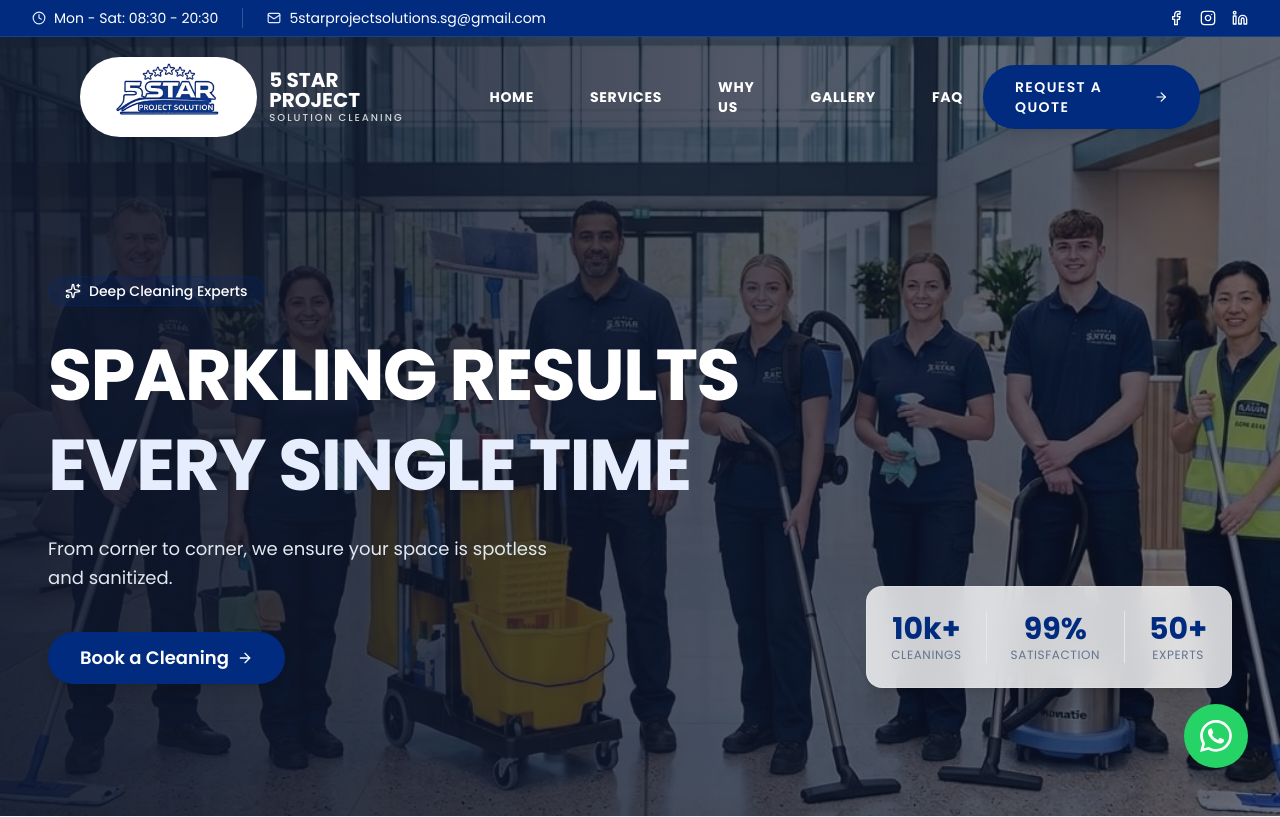
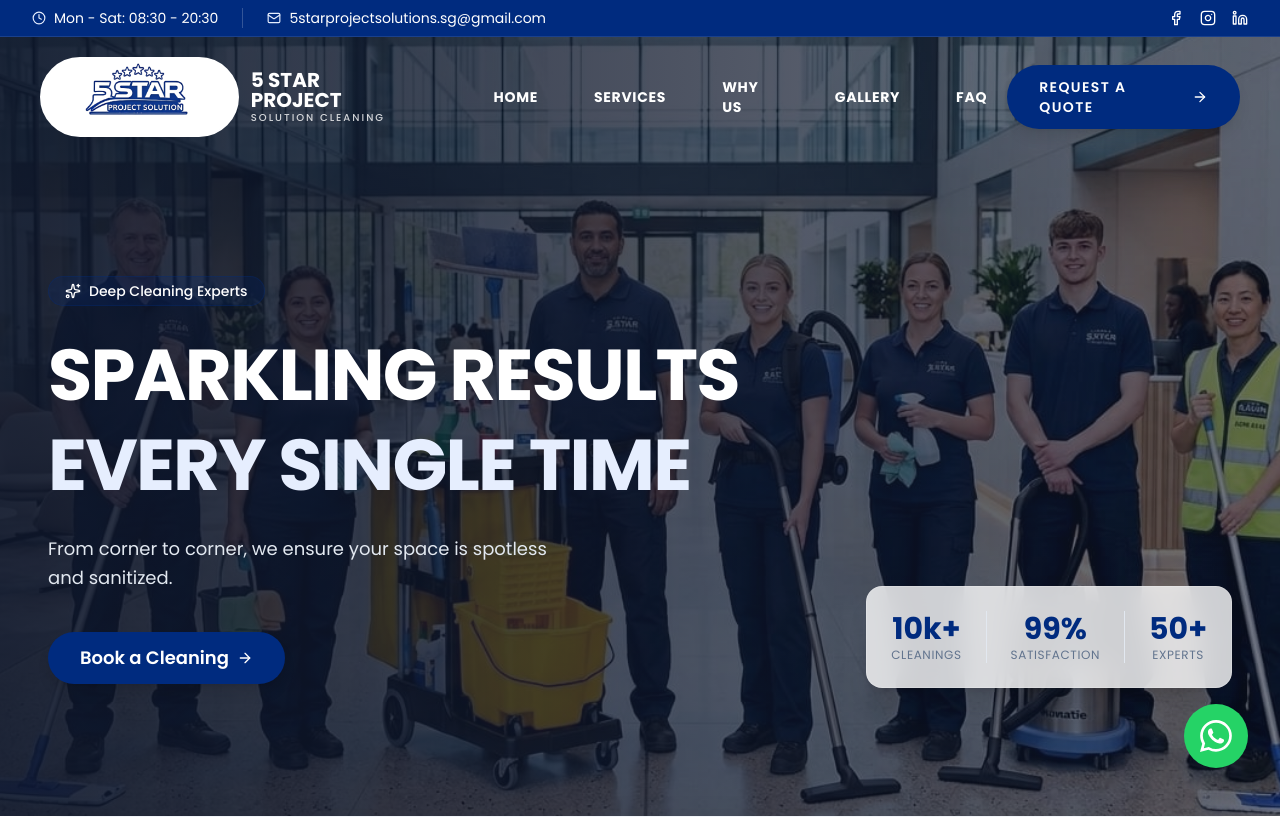
Before and after one commit to evoulth/5-star-project-solution, a React (Vite) app: page / in a window 1280 px wide. Shown: the top 817 px of the page. Built offline with nearby package versions, Linux system fonts and the light colour scheme.

Commit message:
Update App.tsx

```diff
--- a/src/App.tsx
+++ b/src/App.tsx
@@ -253,8 +253,8 @@ const Navbar = () => {
           </motion.div>
         )}
       </AnimatePresence>
-      <nav className={`w-full justify-center transition-all duration-300  ${isScrolled ? ' bg-white/95 backdrop-blur-md py-3 shadow-lg' : 'bg-transparent py-5'}`}>
-        <div className="max-w-7xl mx-15 px-5 md:px- flex justify-between items-center">
+      <nav className={`w-full transition-all duration-300 ${isScrolled ? 'bg-white/95 backdrop-blur-md py-3 shadow-lg' : 'bg-transparent py-5'}`}>
+        <div className="max-w-7xl mx-auto px-5 md:px-10 flex justify-between items-center w-full">
           <div className="flex items-center gap-4 md:gap-8">
             <a href="#" className="group flex items-center gap-3">
               <div className={`relative overflow-hidden transition-all duration-500 rounded-full border-2 ${isScrolled ? 'border-brand-blue shadow-md' : 'border-white'} bg-white px-5 md:px- py-0 flex items justify-center  group-hover:shadow-xl h-12 md:h-20 w-32 md:w-50`}>
@@ -317,10 +317,8 @@ const Navbar = () => {
             transition={{ type: 'spring', damping: 25, stiffness: 200 }}
             className="fixed inset-0 z-[60] bg-white text-brand-blue p-8 flex flex-col"
           >
-            <div className="flex justify-between items-center mb-12">
-              <div className="overflow-hidden rounded-full border-2 border-brand-blue bg-white p-1">
-                <img src="/assets/logo.png" alt="Logo" className="h-10 w-auto" />
-              </div>
+            <div className="flex justify-\ items-center mb-12">
+
               <button onClick={() => setIsMobileMenuOpen(false)} className="p-2 bg-slate-100 rounded-full">
                 <X className="w-6 h-6" />
               </button>
```
